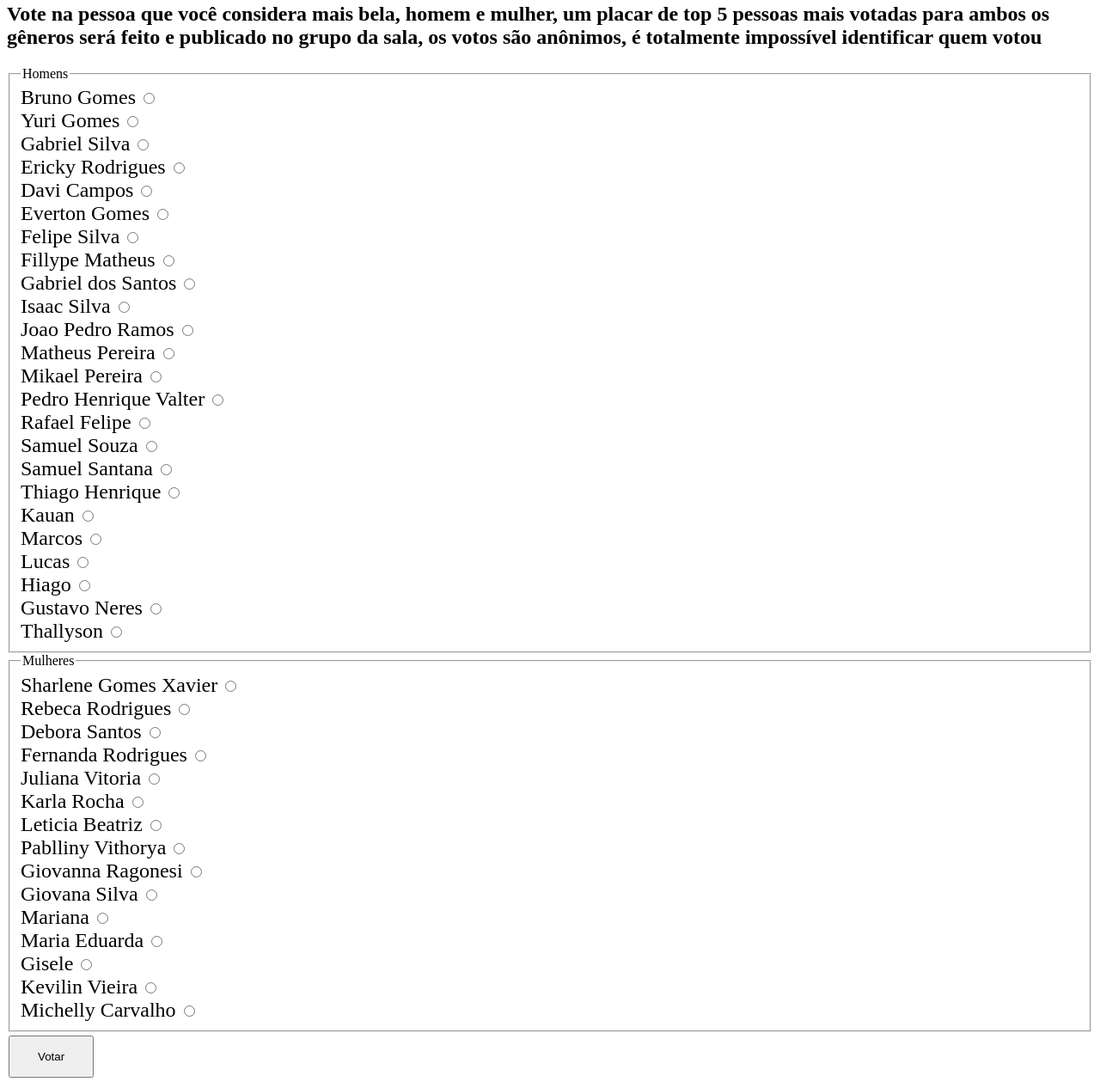
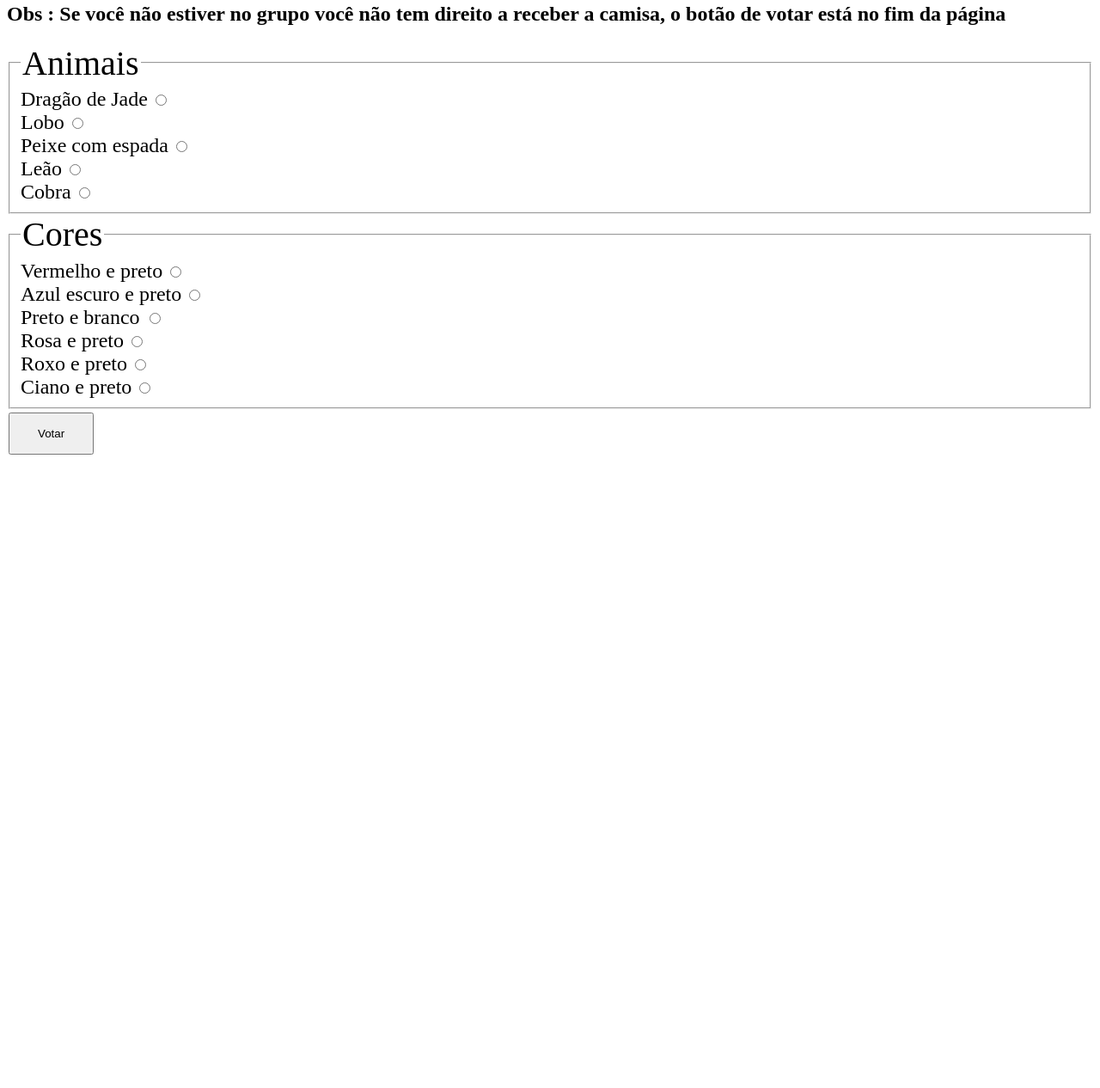
Before and after one commit to Mikill73/miniature-umbrell, a plain HTML site: page index.html in a window 1280 px wide. Shown: the part 77-1343 px from the top of the page at 86% size. After the commit the page ends 800 px from the top, so only its background shows below. Drawn offline with Linux system fonts and the light colour scheme.

Commit message:
Update index.html

```diff
--- a/index.html
+++ b/index.html
@@ -4,8 +4,8 @@
 <head>
     <meta charset="UTF-8">
     <meta name="viewport" content="width=device-width, initial-scale=1.0">
-    <h1>O botão de votar está no fim da página!</h1>
-    <h2>Vote na pessoa que você considera mais bela, homem e mulher, um placar de top 5 pessoas mais votadas para ambos os gêneros será feito e publicado no grupo da sala, os votos são anônimos, é totalmente impossível identificar quem votou</h2>
+    <h1>Votação para definir características da camisa da sala no interclasse </h1>
+    <h2>Obs : Se você não estiver no grupo você não tem direito a receber a camisa, o botão de votar está no fim da página</h2>
     <style>
         .btn {
             padding: 15px 32px;
@@ -19,6 +19,9 @@
         }
     .label {
         font-size: 1.5em;
+    }
+    .label2 {
+        font-size: 2.5em;
     }
     </style>
     <script>
@@ -57,7 +60,7 @@
                 body: JSON.stringify(payload)
             }).then(response => {
                 if (response.ok) {
-                    alert("Voto enviado com sucesso!");
+                    alert("Voto enviado com sucesso");
                     localStorage.setItem("votado", true);
                     document.getElementById("btnVotar").disabled = true;
                 } else {}
@@ -69,168 +72,57 @@
 <body>
     <form onsubmit="event.preventDefault(); enviarVoto();">
         <fieldset>
-    <legend>Homens</legend>
+    <legend class="label2">Animais</legend>
 
     <div>
-        <label class="label" for="homem1">Bruno Gomes</label>
-        <input type="radio" id="homem1" name="homem" value="Bruno Gomes">
+        <label class="label" for="homem1">Dragão de Jade</label>
+        <input type="radio" id="homem1" name="homem" value="Dragão de Jade">
     </div>
     <div>
-        <label class="label" for="homem18">Yuri Gomes</label>
-        <input type="radio" id="homem18" name="homem" value="Yuri Gomes">
+        <label class="label" for="homem1">Lobo</label>
+        <input type="radio" id="homem1" name="homem" value="Lobo">
+    </div>
     </div>
         <div>
-        <label class="label" for="homem8">Gabriel Silva</label>
-        <input type="radio" id="homem8" name="homem" value="Gabriel Silva">
+        <label class="label" for="homem1">Peixe com espada</label>
+        <input type="radio" id="homem1" name="homem" value="Peixe com espada">
     </div>
     <div>
-        <label class="label" for="homem3">Ericky Rodrigues</label>
-        <input type="radio" id="homem3" name="homem" value="Ericky Rodrigues">
+        <label class="label" for="homem1">Leão</label>
+        <input type="radio" id="homem1" name="homem" value="Leão">
     </div>
     <div>
-        <label class="label" for="homem2">Davi Campos</label>
-        <input type="radio" id="homem2" name="homem" value="Davi Campos">
-    </div>
-    <div>
-        <label class="label" for="homem4">Everton Gomes</label>
-        <input type="radio" id="homem4" name="homem" value="Everton Gomes">
-    </div>
-    <div>
-        <label class="label" for="homem5">Felipe Silva</label>
-        <input type="radio" id="homem5" name="homem" value="Felipe Silva">
-    </div>
-    <div>
-        <label class="label" for="homem6">Fillype Matheus</label>
-        <input type="radio" id="homem6" name="homem" value="Fillype Matheus">
-    </div>
-    <div>
-        <label class="label" for="homem7">Gabriel dos Santos</label>
-        <input type="radio" id="homem7" name="homem" value="Gabriel dos Santos">
-    </div>
-    <div>
-        <label class="label" for="homem9">Isaac Silva</label>
-        <input type="radio" id="homem9" name="homem" value="Isaac Silva">
-    </div>
-    <div>
-        <label class="label" for="homem10">Joao Pedro Ramos</label>
-        <input type="radio" id="homem10" name="homem" value="Joao Pedro Ramos">
-    </div>
-    <div>
-        <label class="label" for="homem11">Matheus Pereira</label>
-        <input type="radio" id="homem11" name="homem" value="Matheus Pereira">
-    </div>
-    <div>
-        <label class="label" for="homem12">Mikael Pereira</label>
-        <input type="radio" id="homem12" name="homem" value="Mikael Pereira">
-    </div>
-    <div>
-        <label class="label" for="homem13">Pedro Henrique Valter</label>
-        <input type="radio" id="homem13" name="homem" value="Pedro Henrique Valter">
-    </div>
-    <div>
-        <label class="label" for="homem14">Rafael Felipe</label>
-        <input type="radio" id="homem14" name="homem" value="Rafael Felipe">
-    </div>
-    <div>
-        <label class="label" for="homem15">Samuel Souza</label>
-        <input type="radio" id="homem15" name="homem" value="Samuel Souza">
-    </div>
-    <div>
-        <label class="label" for="homem16">Samuel Santana</label>
-        <input type="radio" id="homem16" name="homem" value="Samuel Santana">
-    </div>
-    <div>
-        <label class="label" for="homem17">Thiago Henrique</label>
-        <input type="radio" id="homem17" name="homem" value="Thiago Henrique">
-    </div>
-    <div>
-        <label class="label" for="homem19">Kauan</label>
-        <input type="radio" id="homem19" name="homem" value="Kauan">
-    </div>
-    <div>
-        <label class="label" for="homem20">Marcos</label>
-        <input type="radio" id="homem20" name="homem" value="Marcos">
-    </div>
-    <div>
-        <label class="label" for="homem21">Lucas</label>
-        <input type="radio" id="homem21" name="homem" value="Lucas">
-    </div>
-    <div>
-        <label class="label" for="homem22">Hiago</label>
-        <input type="radio" id="homem22" name="homem" value="Hiago">
-    </div>
-    <div>
-        <label class="label" for="homem23">Gustavo Neres</label>
-        <input type="radio" id="homem23" name="homem" value="Gustavo Neres">
-    </div>
-    <div>
-        <label class="label" for="homem25">Thallyson</label>
-        <input type="radio" id="homem25" name="homem" value="Thallyson">
+        <label class="label" for="homem1">Cobra</label>
+        <input type="radio" id="homem1" name="homem" value="Cobra">
     </div>
 </fieldset>
 
 
         <fieldset>
-    <legend>Mulheres</legend>
+    <legend class="label2">Cores</legend>
     <div>
-        <label class="label" for="mulher1">Sharlene Gomes Xavier</label>
-        <input type="radio" id="mulher1" name="mulher" value="Sharlene Gomes Xavier">
+        <label class="label" for="cor1">Vermelho e preto</label>
+        <input type="radio" id="cor1" name="cor" value="Vermelho e preto">
     </div>
         <div>
-        <label class="label" for="mulher1">Rebeca Rodrigues</label>
-        <input type="radio" id="mulher1" name="mulher" value="Rebeca Rodrigues">
+        <label class="label" for="cor2">Azul escuro e preto</label>
+        <input type="radio" id="cor2" name="cor" value="Sharlene Gomes Xavier">
     </div>
         <div>
-        <label class="label" for="mulher2">Debora Santos</label>
-        <input type="radio" id="mulher2" name="mulher" value="Debora Santos">
+        <label class="label" for="cor3">Preto e branco </label>
+        <input type="radio" id="cor3" name="cor" value="Sharlene Gomes Xavier">
     </div>
         <div>
-        <label class="label" for="mulher3">Fernanda Rodrigues</label>
-        <input type="radio" id="mulher3" name="mulher" value="Fernanda Rodrigues">
+        <label class="label" for="cor4">Rosa e preto</label>
+        <input type="radio" id="cor4" name="cor" value="Rosa e preto">
     </div>
         <div>
-        <label class="label" for="mulher4">Juliana Vitoria</label>
-        <input type="radio" id="mulher4" name="mulher" value="Juliana Vitoria">
+        <label class="label" for="cor5">Roxo e preto</label>
+        <input type="radio" id="cor5" name="cor" value="Roxo e preto">
     </div>
             <div>
-        <label class="label" for="mulher5">Karla Rocha</label>
-        <input type="radio" id="mulher5" name="mulher" value="Karla Rocha">
-    </div>
-    <div>
-        <label class="label" for="mulher6">Leticia Beatriz</label>
-        <input type="radio" id="mulher6" name="mulher" value="Leticia Beatriz">
-    </div>
-    <div>
-        <label class="label" for="mulher7">Pablliny Vithorya</label>
-        <input type="radio" id="mulher7" name="mulher" value="Pablliny Vithorya">
-    </div>
-    <div>
-        <label class="label" for="mulher8">Giovanna Ragonesi</label>
-        <input type="radio" id="mulher8" name="mulher" value="Giovanna Ragonesi">
-    </div>
-    <div>
-        <label class="label" for="mulher9">Giovana Silva</label>
-        <input type="radio" id="mulher9" name="mulher" value="Giovana Silva">
-    </div>
-    <div>
-        <label class="label" for="mulher10">Mariana</label>
-        <input type="radio" id="mulher10" name="mulher" value="Mariana">
-    </div>
-    <div>
-        <label class="label" for="mulher11">Maria Eduarda</label>
-        <input type="radio" id="mulher11" name="mulher" value="Maria Eduarda">
-    </div>
-    <div>
-        <label class="label" for="mulher12">Gisele</label>
-        <input type="radio" id="mulher12" name="mulher" value="Gisele">
-    </div>
-    <div>
-        <label class="label" for="mulher13">Kevilin Vieira</label>
-        <input type="radio" id="mulher13" name="mulher" value="Kevilin Vieira">
-    </div>
-    <div>
-        <label class="label" for="mulher14">Michelly Carvalho</label>
-        <input type="radio" id="mulher14" name="mulher" value="Michelly Carvalho">
+        <label class="label" for="cor5">Ciano e preto</label>
+        <input type="radio" id="cor5" name="cor" value="Ciano e preto">
     </div>
 </fieldset>
 
```
Lines whose indentation alone changed are shown as unchanged.
